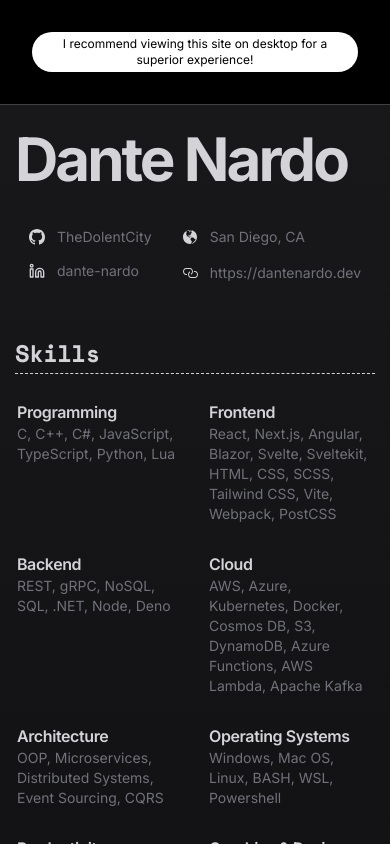
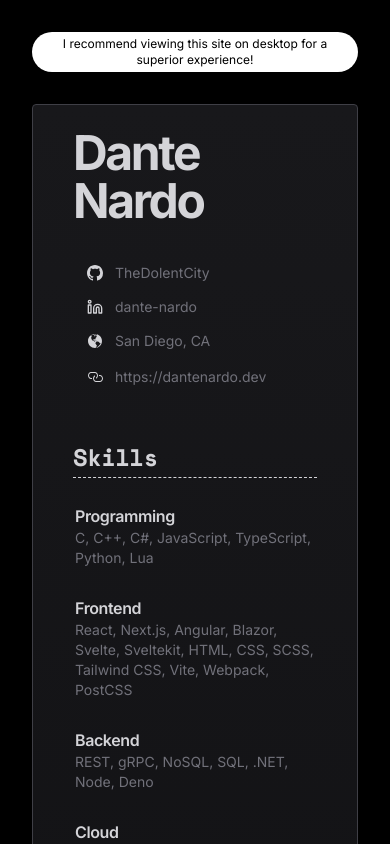
Before and after one commit to DanteNardo/portfolio, a Next.js app: page / in a window 390 px wide. Built offline with nearby package versions, Linux system fonts and the light colour scheme.

Commit message:
Summary: Improved Responsiveness
Improved the responsiveness to fit on screen sizes that have extremely small widths.

```diff
--- a/app/SectionItemDate.tsx
+++ b/app/SectionItemDate.tsx
@@ -4,7 +4,7 @@ export default function SectionItemDate({
   children: React.ReactNode
 }) {
   return (
-    <span className="grow text-xs text-right leading-5 font-mono text-base-400">
+    <span className="hidden sm:inline print:inline grow text-xs text-right leading-5 font-mono text-base-400">
       {children}
     </span>
   )
--- a/app/SectionItemSubtitle.tsx
+++ b/app/SectionItemSubtitle.tsx
@@ -4,7 +4,7 @@ export default function SectionItemSubtitle({
   children: React.ReactNode
 }) {
   return (
-    <h4 className="hidden md:block text-xs leading-5 font-semibold text-base-400 print:text-base-700">
+    <h4 className="hidden md:block print:block text-xs leading-5 font-semibold text-base-400 print:text-base-700">
       {children}
     </h4>
   )
--- a/app/page.tsx
+++ b/app/page.tsx
@@ -31,10 +31,10 @@ export default function Home() {
       </div>
       <div className="relative flex flex-col md:w-[816px] md:h-[1056px] print:w-[816px] print:h-[1056px] px-8 py-6 rounded print:border-[0px] border border-base-700 bg-gradient-to-b from-base-900 to-base-950 print:from-white print:to-white">
         <div className="flex flex-col md:flex-row print:flex-row w-full gap-8 px-2 pb-12 justify-between">
-          <h1 className="grow text-6xl tracking-tighter font-bold text-focus">
+          <h1 className="grow text-5xl md:text-6xl tracking-tighter font-bold text-focus">
             Dante Nardo
           </h1>
-          <div className="shrink flex h-min gap-0.5">
+          <div className="shrink flex flex-col sm:flex-row print:flex-row h-min gap-0.5">
             <div className="flex flex-col gap-0.5">
               <ContactLink href="https://github.com/TheDolentCity">
                 <ContactLinkIcon>
@@ -69,7 +69,7 @@ export default function Home() {
           <Section>
             <SectionHeader>Skills</SectionHeader>
             <SectionSeparator />
-            <SectionBody className="grid grid-cols-2 md:flex print:flex">
+            <SectionBody className="grid grid-cols-1 sm:grid-cols-2 md:flex print:flex">
               <SectionItem href="/skills/programming">
                 <SectionItemHeader>Programming</SectionItemHeader>
                 <SectionItemParagraph>
--- a/tailwind.config.js
+++ b/tailwind.config.js
@@ -19,6 +19,9 @@ module.exports = {
         sans: ['var(--font-inter)', 'ui-sans-serif', 'system-ui', 'sans-serif'],
         mono: ['var(--font-space-mono)', 'ui-monospace', 'monospace'],
       },
+      screens: {
+        sm: '480px',
+      },
     },
   },
   plugins: [],
```
